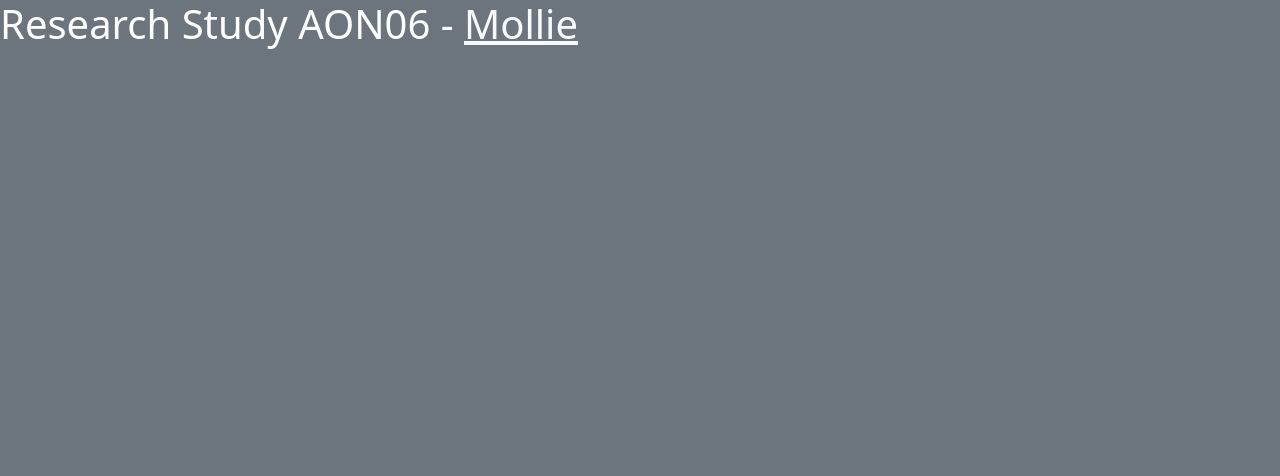
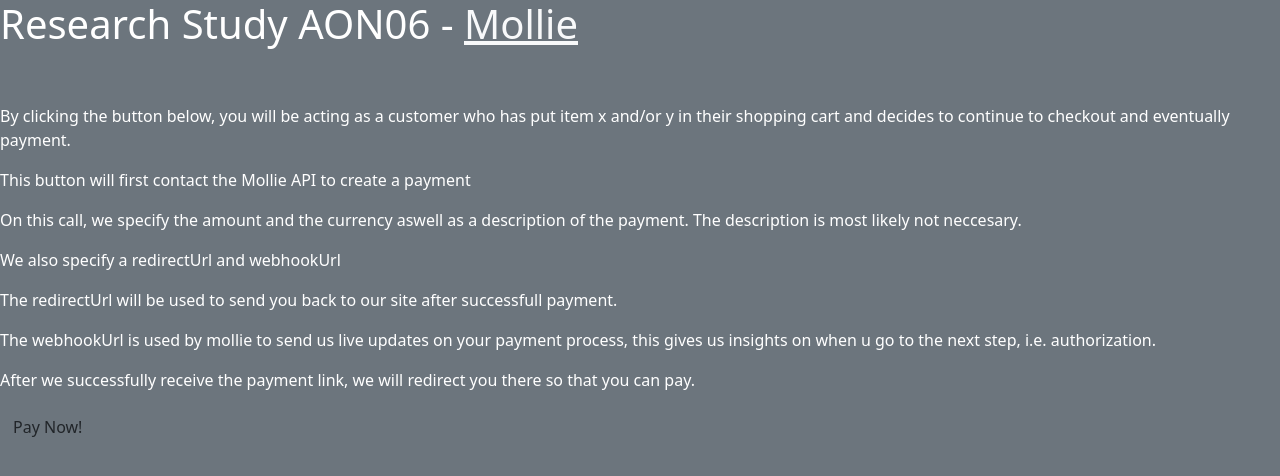
Before and after one commit to JasperVandeputPXL/ResearchProjectPaymentServicesStudy, a plain HTML site: page mollie/index.html in a window 1280 px wide. Drawn offline with nearby package versions, Linux system fonts and the light colour scheme.

Commit message:
chore: create index page for mockup

```diff
--- a/mollie/index.html
+++ b/mollie/index.html
@@ -9,5 +9,15 @@
 </head>
 <body class="text-bg-secondary">
   <h1>Research Study AON06 - <a class="link-light" href="./mollie/" rel="noopener noreferrer">Mollie</a></h1>
+  <br><br>
+  <p>By clicking the button below, you will be acting as a customer who has put item x and/or y in their shopping cart and decides to continue to checkout and eventually payment.</p>
+  <p>This button will first contact the Mollie API to create a payment</p>
+  <p>On this call, we specify the amount and the currency aswell as a description of the payment. The description is most likely not neccesary.</p>
+  <p>We also specify a redirectUrl and webhookUrl</p>
+  <p>&Tab;The redirectUrl will be used to send you back to our site after successfull payment.</p>
+  <p>&Tab;The webhookUrl is used by mollie to send us live updates on your payment process, this gives us insights on when u go to the next step, i.e. authorization.</p>
+  <p>After we successfully receive the payment link, we will redirect you there so that you can pay.</p>
+
+  <a href="http://localhost:4001/payment/start" class="btn btn-primmary">Pay Now!</a>
 </body>
 </html>
```
